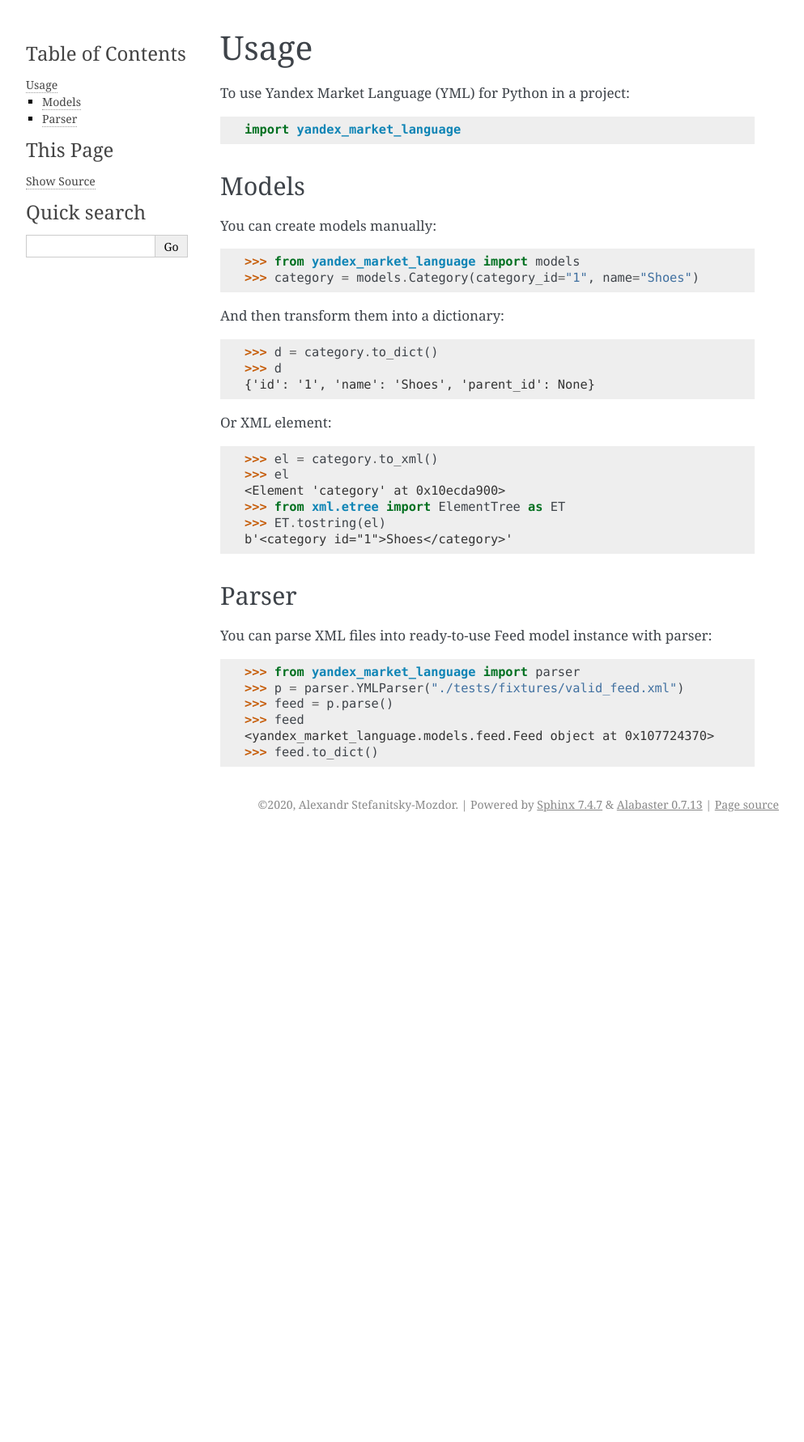
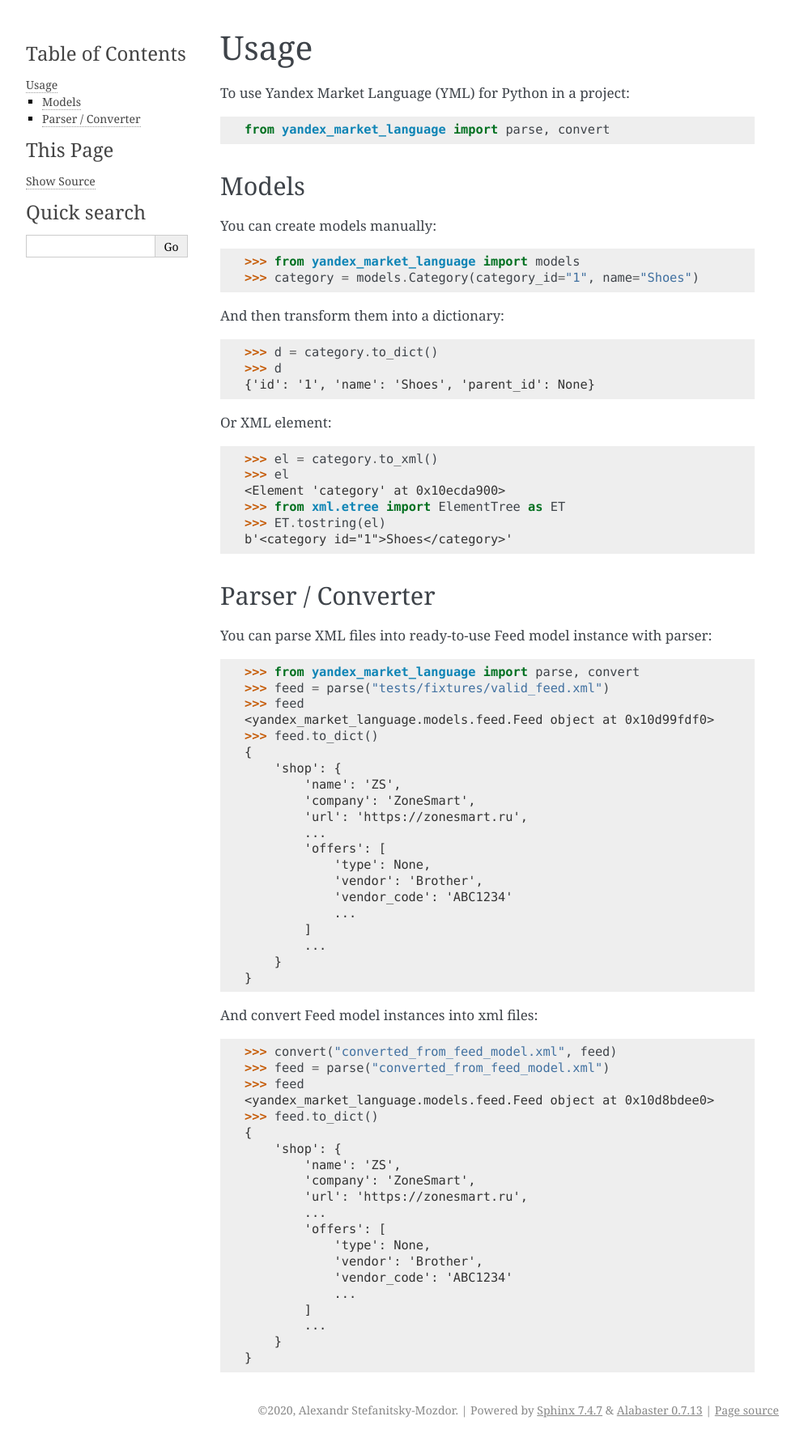
Before and after one commit to stefanitsky/yandex_market_language, a Sphinx documentation site: the page built from docs/usage.rst, in a window 1280 px wide. Shown: the whole page at 81% size, without its empty margins (148-1141 px from the left). Built offline with Sphinx 7.4.7, drawn with Linux system fonts in a browser that asks for light colours; before the commit the page ends 1033 px from its top, so only the background shows below that.

Commit message:
:pencil: documentation usage updated

```diff
--- a/docs/usage.rst
+++ b/docs/usage.rst
@@ -4,7 +4,7 @@
 
 To use Yandex Market Language (YML) for Python in a project::
 
-    import yandex_market_language
+    from yandex_market_language import parse, convert
 
 
 Models
@@ -31,14 +31,51 @@
     b'<category id="1">Shoes</category>'
 
 
-Parser
---------
+Parser / Converter
+------------------
 
 You can parse XML files into ready-to-use Feed model instance with parser::
 
-    >>> from yandex_market_language import parser
-    >>> p = parser.YMLParser("./tests/fixtures/valid_feed.xml")
-    >>> feed = p.parse()
+    >>> from yandex_market_language import parse, convert
+    >>> feed = parse("tests/fixtures/valid_feed.xml")
     >>> feed
-    <yandex_market_language.models.feed.Feed object at 0x107724370>
+    <yandex_market_language.models.feed.Feed object at 0x10d99fdf0>
     >>> feed.to_dict()
+    {
+        'shop': {
+            'name': 'ZS',
+            'company': 'ZoneSmart',
+            'url': 'https://zonesmart.ru',
+            ...
+            'offers': [
+                'type': None,
+                'vendor': 'Brother',
+                'vendor_code': 'ABC1234'
+                ...
+            ]
+            ...
+        }
+    }
+
+And convert Feed model instances into xml files::
+
+    >>> convert("converted_from_feed_model.xml", feed)
+    >>> feed = parse("converted_from_feed_model.xml")
+    >>> feed
+    <yandex_market_language.models.feed.Feed object at 0x10d8bdee0>
+    >>> feed.to_dict()
+    {
+        'shop': {
+            'name': 'ZS',
+            'company': 'ZoneSmart',
+            'url': 'https://zonesmart.ru',
+            ...
+            'offers': [
+                'type': None,
+                'vendor': 'Brother',
+                'vendor_code': 'ABC1234'
+                ...
+            ]
+            ...
+        }
+    }
```
